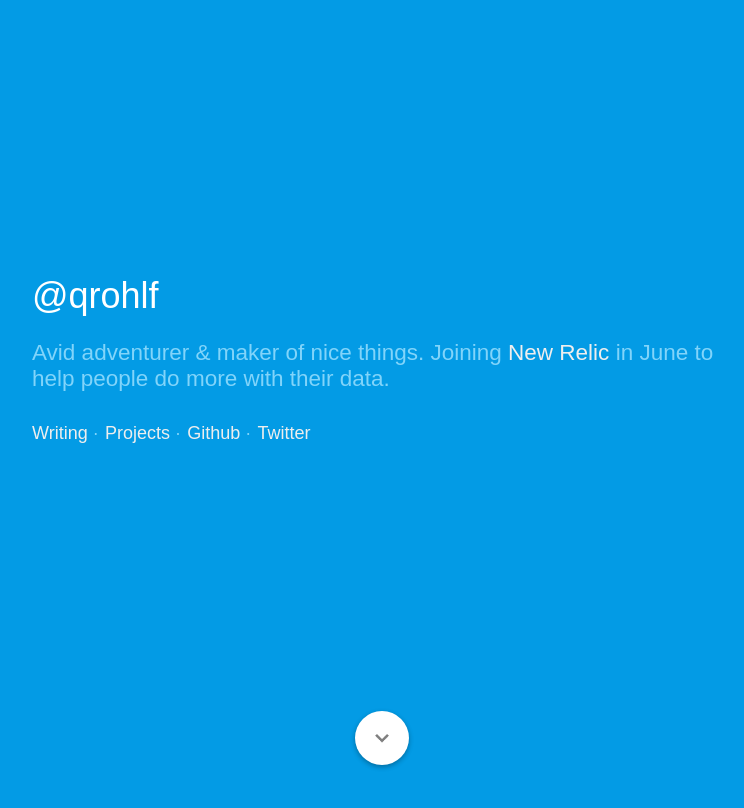
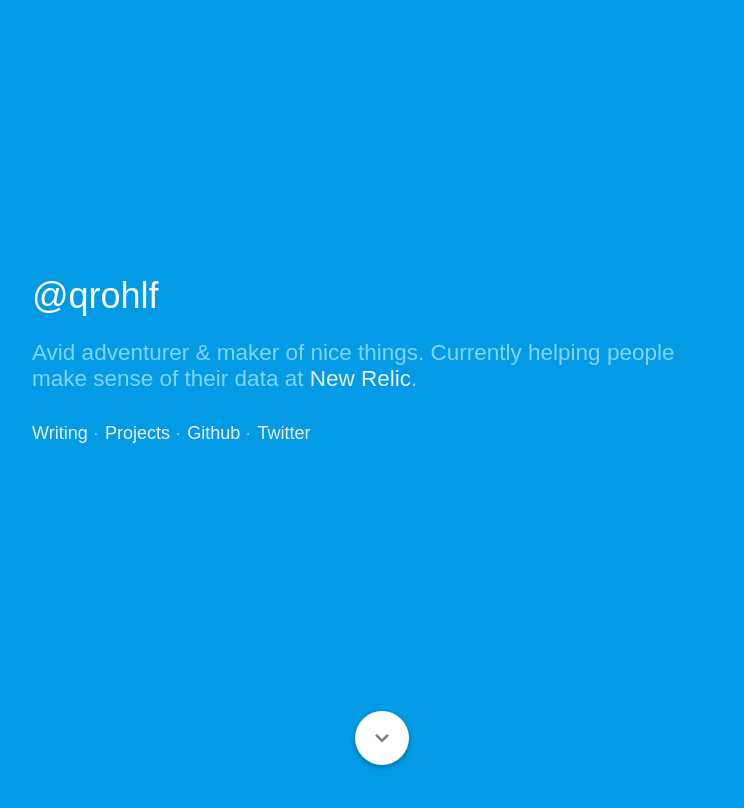
Before and after one commit to qrohlf/qrohlf.github.io, a Jekyll site: the page built from index.html, in a window 1280 px wide and 900 px high. Shown: the top 808 px of the window, without its empty margins (258-1002 px from the left). Built offline with Jekyll 4.4.1, drawn with Linux system fonts in a browser that asks for light colours; Markdown is read by kramdown in place of the engine named in the settings; a script that is not in the unit is left out.

Commit message:
I have a job?!

```diff
--- a/index.html
+++ b/index.html
@@ -5,7 +5,7 @@ layout: scaffold
   <div class="hero-wrapper">
     <div class="content">
       <h1>@qrohlf</h1>
-      <p>Avid adventurer &amp; maker of nice things. Joining <a href="http://newrelic.com/">New Relic</a> in June to help people do more with their data.</p>
+      <p>Avid adventurer &amp; maker of nice things. Currently helping people make sense of their data at <a href="http://newrelic.com/">New Relic</a>.</p>
       <h2>Navigation</h2>
       {% include nav.html %}
     </div>
```
